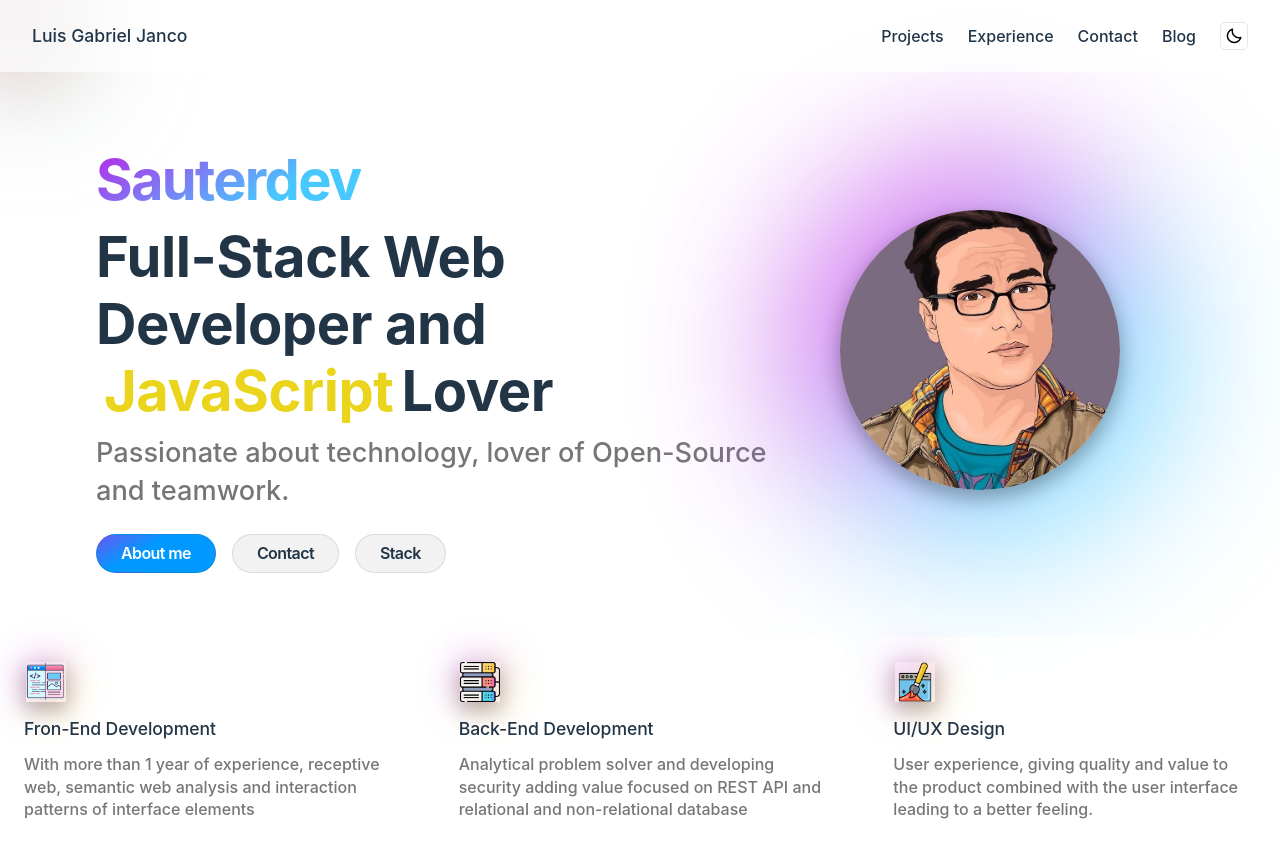
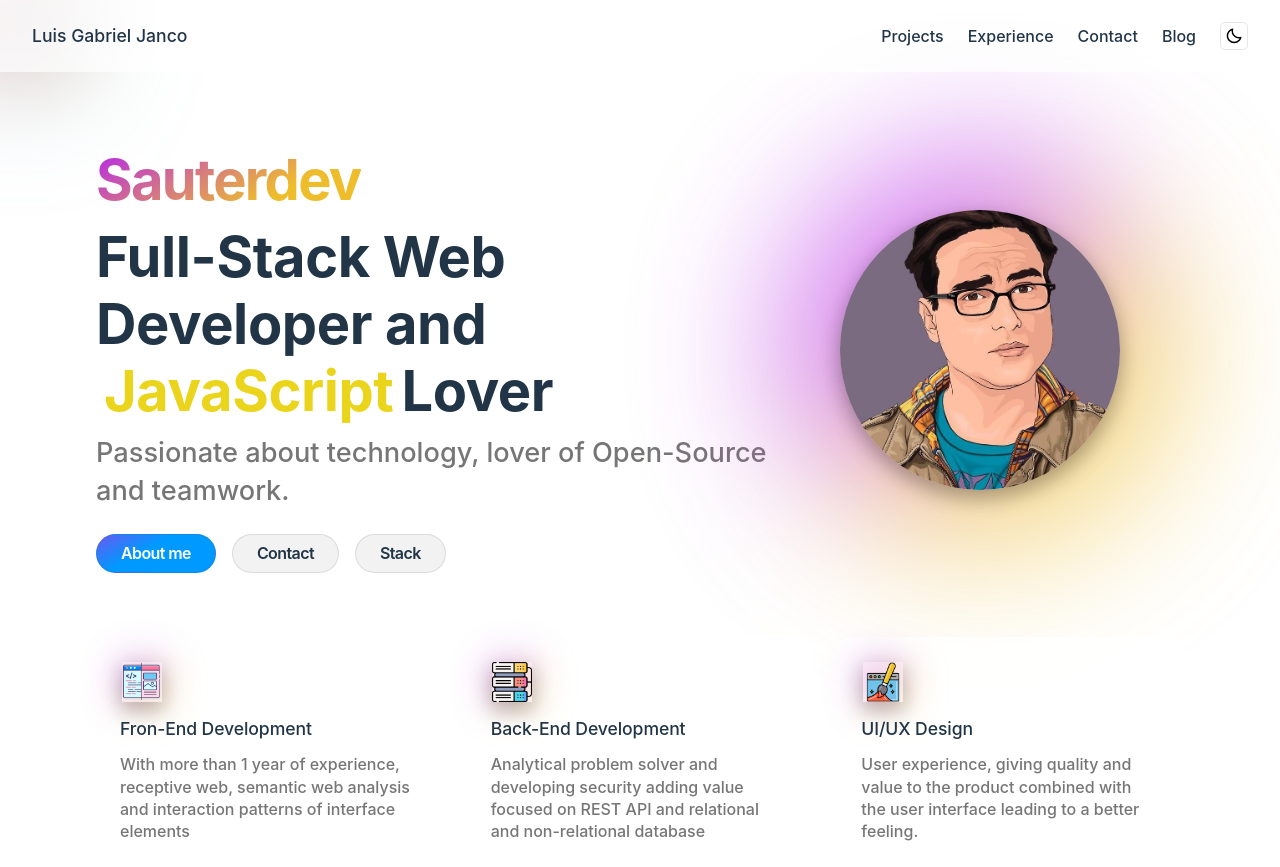
Before and after one commit to LuiSauter/portfolio, a Next.js app: page / in a window 1280 px wide. Before the commit the page ends 844 px from the top, so only its background shows below. Built offline with nearby package versions, Linux system fonts and the light colour scheme.

Commit message:
style: adding responsive spacing in sections

```diff
--- a/src/styles/pages/index.module.css
+++ b/src/styles/pages/index.module.css
@@ -1,11 +1,19 @@
-.section {
+.section, .sectionFeatures {
   width: 100%;
   height: max-content;
   display: flex;
   flex-direction: column;
   align-items: center;
+}
+
+.section {
   padding: 2.5rem 1.5rem;
 }
+
+.sectionFeatures {
+  padding: 0 1.5rem;
+}
+
 .hero {
   text-align: center;
   display: flex;
@@ -24,31 +32,6 @@
   border-radius: 50%;
   overflow: hidden;
   box-shadow: 0px 8px 20px 1px rgba(0, 0, 0, 0.301);
-}
-
-.shadow[aria-label="gradient-1"],
-.meTitle[aria-label="gradient-1"],
-.action[aria-label="gradient-1"] {
-  --po-gradient-1: #eebd2c;
-  --po-gradient-2: #b829e7;
-}
-.shadow[aria-label="gradient-2"],
-.meTitle[aria-label="gradient-2"],
-.action[aria-label="gradient-2"] {
-  --po-gradient-1: #47c8ff;
-  --po-gradient-2: #b829e7;
-}
-.shadow[aria-label="gradient-3"],
-.meTitle[aria-label="gradient-3"],
-.action[aria-label="gradient-3"] {
-  --po-gradient-1: #32bd7e;
-  --po-gradient-2: #47c8ff;
-}
-.shadow[aria-label="gradient-4"],
-.meTitle[aria-label="gradient-4"],
-.action[aria-label="gradient-4"] {
-  --po-gradient-1: #d83bd2;
-  --po-gradient-2: #f44250;
 }
 
 .shadow {
@@ -170,6 +153,9 @@
   .section {
     padding: 4rem 3rem;
   }
+  .sectionFeatures {
+    padding: 0 3rem;
+  }
   .hero figure {
     min-width: 230px;
     min-height: 230px;
@@ -200,8 +186,11 @@
 @media screen and (min-width: 960px) {
   .section {
     flex-direction: row;
+    margin: 0 auto;
     padding: 6rem 6rem 4rem;
-    margin: 0 auto;
+  }
+  .sectionFeatures {
+    padding: 0 6rem;
   }
   .hero {
     order: 2;
@@ -251,6 +240,9 @@
   .section {
     padding: 8rem 6rem 4rem;
   }
+  .sectionFeatures {
+    padding: 0 6rem;
+  }
   .heroContent p, .heroContent h2 {
     min-width: 680px;
     max-width: 680px;
```
